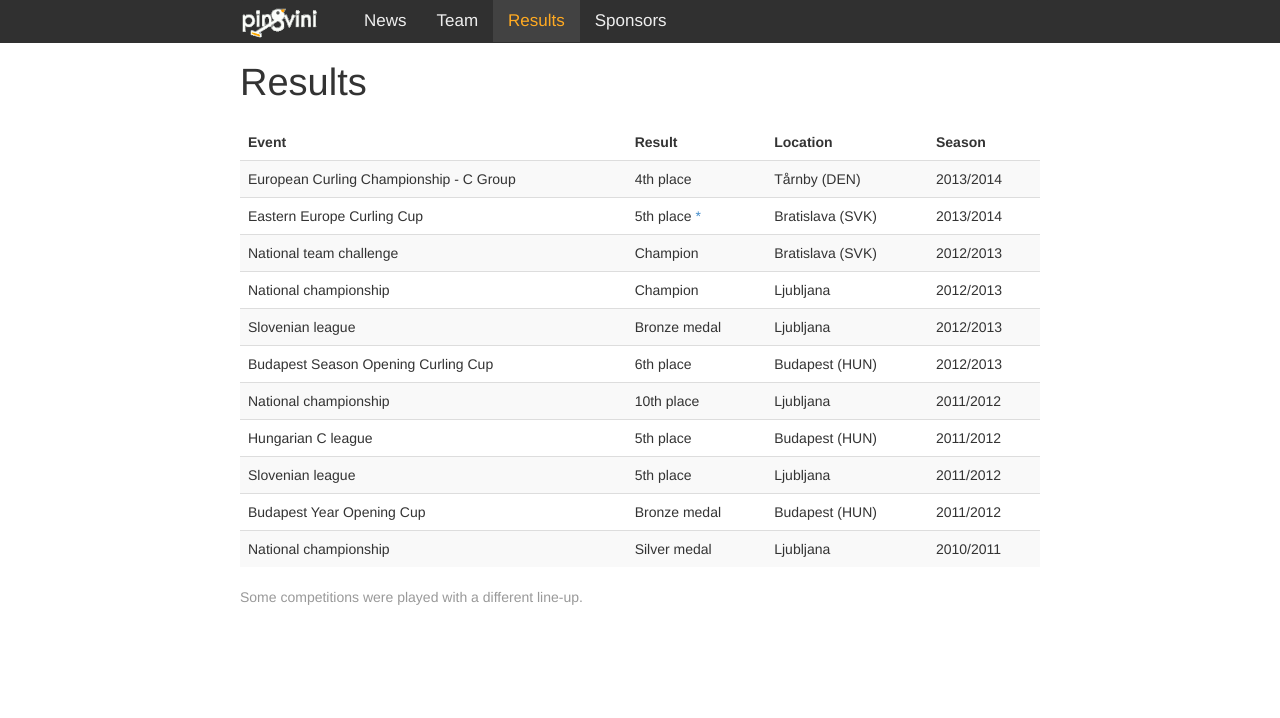
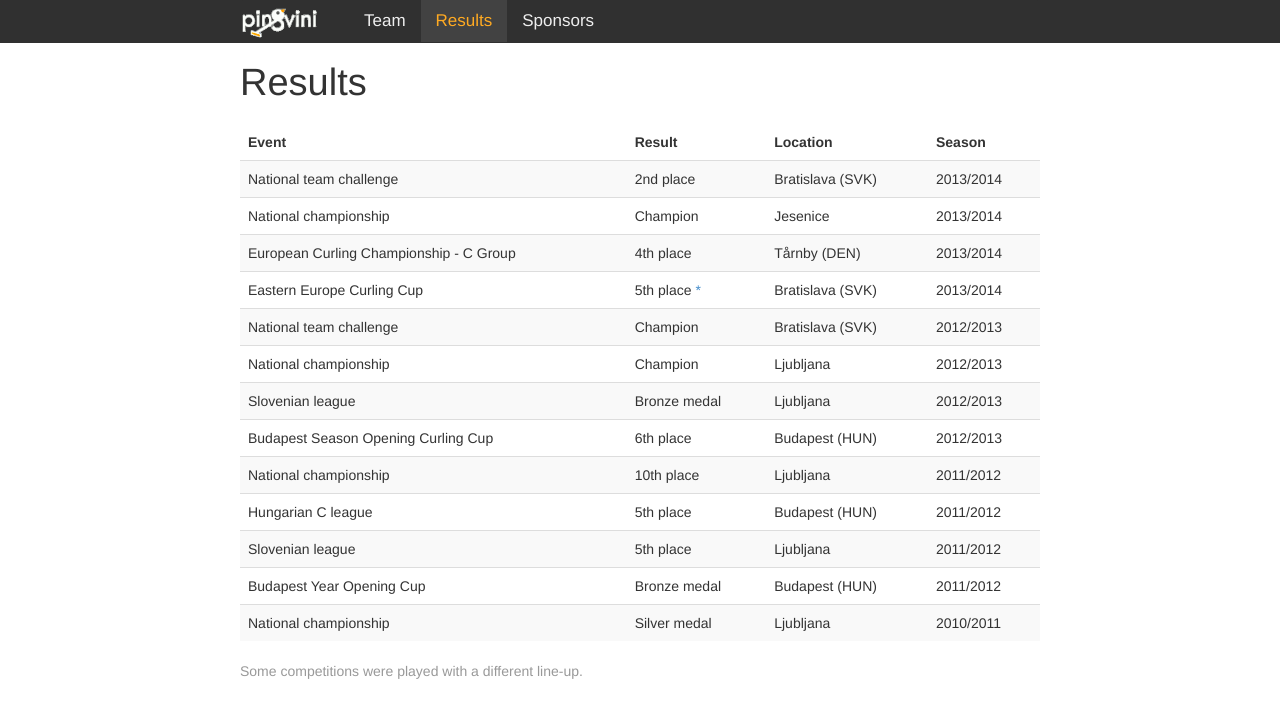
Before and after one commit to pingvini/pingvini.github.io, a Jekyll site: the page built from results/index.html, in a window 1280 px wide. Shown: the top 718 px of the page. Built offline with Jekyll 4.4.1, drawn with Linux system fonts in a browser that asks for light colours; Markdown is read by kramdown in place of the engine named in the settings.

Commit message:
Updated the results page. Removed news from the menu.

```diff
--- a/_includes/navbar.html
+++ b/_includes/navbar.html
@@ -9,9 +9,6 @@
   </a>
   <div class="nav-collapse collapse">
     <ul class="nav navbar-nav">{% assign first_level = page.url | remove_first:'/' | split:'/' | first %}
-      <li{% if first_level == 'news' %} class="active"{% endif %}>
-        <a href="{{ site.baseurl }}/news/">News</a>
-      </li>
       <li{% if first_level == 'team' %} class="active"{% endif %}>
         <a href="{{ site.baseurl }}/team/">Team</a>
       </li>
--- a/results/index.html
+++ b/results/index.html
@@ -16,10 +16,22 @@ weight: 30
     </tr>
   </thead>
   <tbody>
+     <tr>
+      <td>National team challenge</td>
+      <td>2nd place</td>
+      <td>Bratislava (SVK)</td>
+      <td>2013/2014</td>
+    </tr>
+    <tr>
+      <td>National championship</td>
+      <td>Champion</td>
+      <td>Jesenice</td>
+      <td>2013/2014</td>
+    </tr>
     <tr>
       <td>European Curling Championship - C Group</td>
-	  <td>4th place</td>
-      <td> Tårnby (DEN)</td>
+      <td>4th place</td>
+      <td>Tårnby (DEN)</td>
       <td>2013/2014</td>
     </tr>
     <tr>
```
